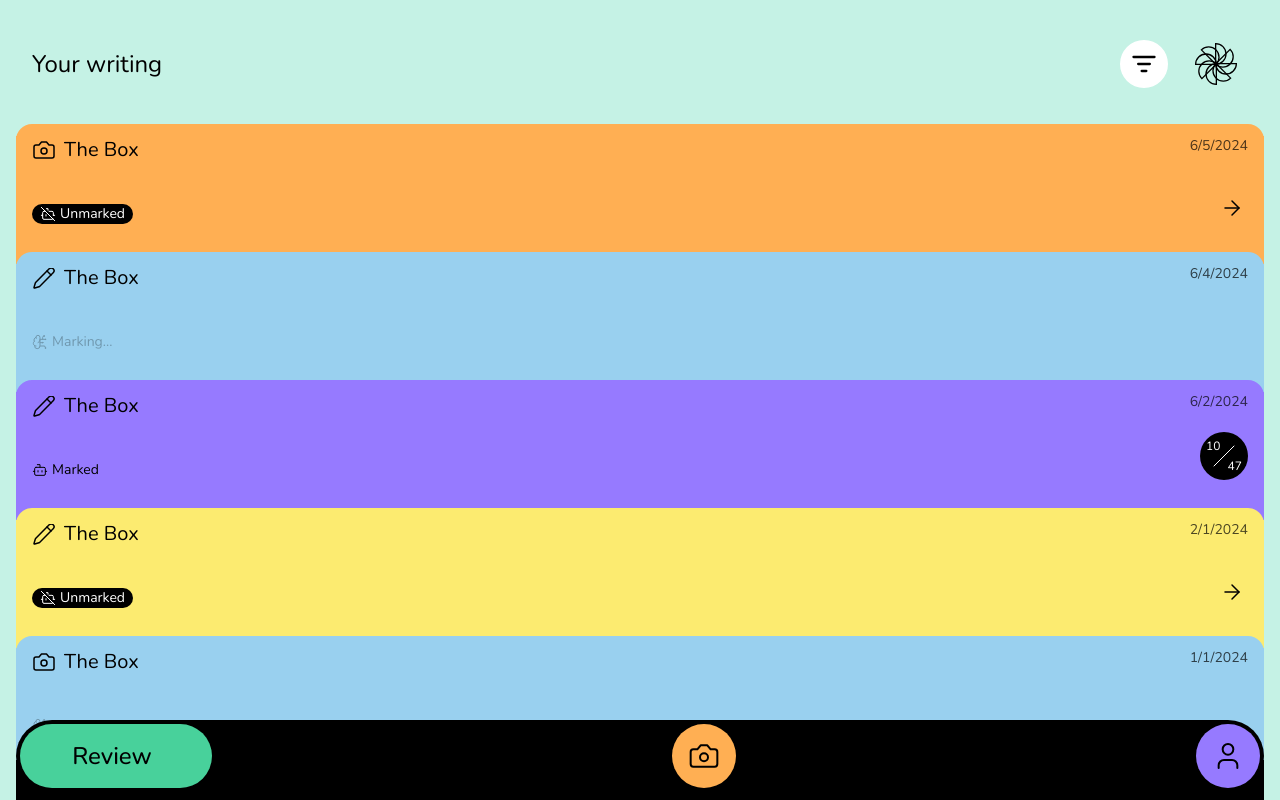
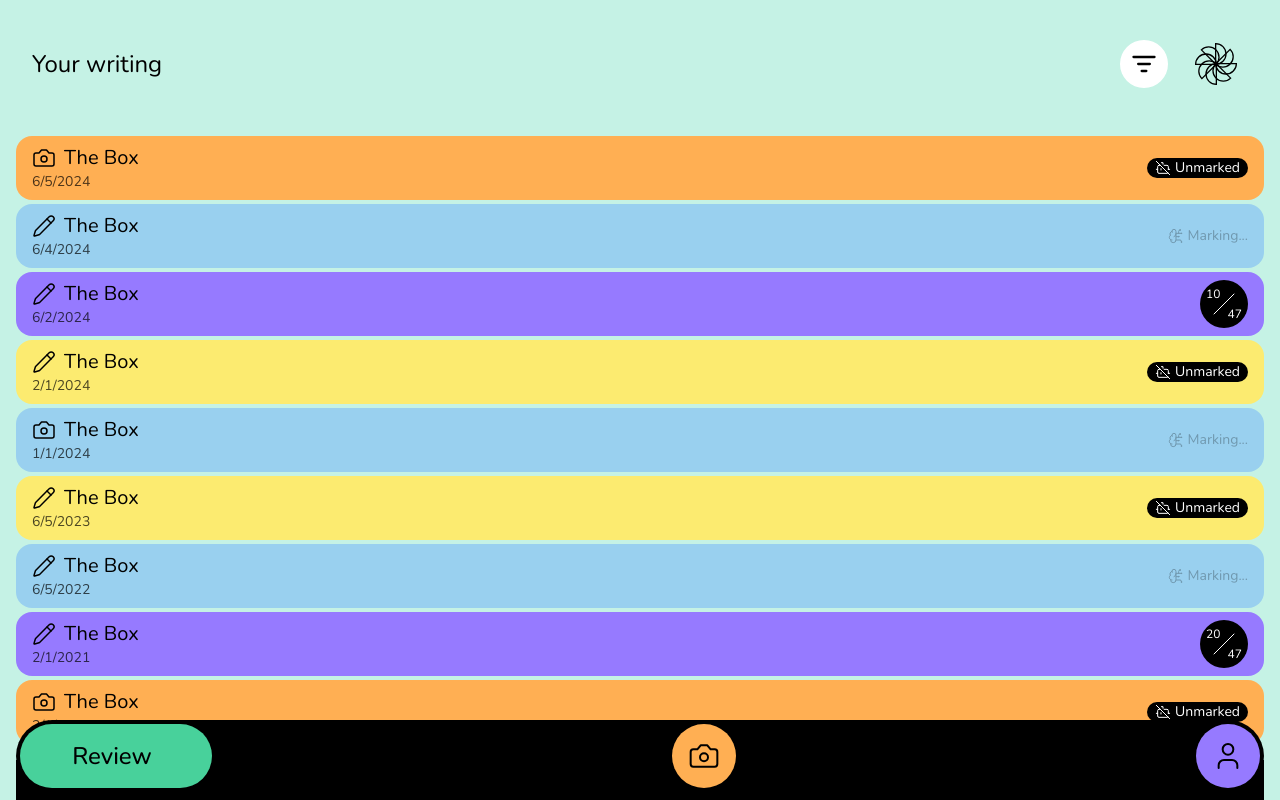
Before and after one commit to j-vanrav/markmywriting-next, a Next.js app: page / in a window 1280 px wide. Both pictures are taken after a click on the button 52 px from the left and 756 px from the top of the page. Built offline with nearby package versions, Linux system fonts and the light colour scheme.

Commit message:
animate select review card

```diff
--- a/components/review-page.tsx
+++ b/components/review-page.tsx
@@ -16,11 +16,11 @@ import {
   Squircle,
 } from "lucide-react";
 import React, { useEffect, useRef, useState } from "react";
-import { motion } from "framer-motion";
+import { AnimatePresence, LayoutGroup, motion } from "framer-motion";
 import { HapticsClick } from "@/lib/client-utils";
 import { useOnClickOutside } from "@/lib/hooks";
 import Decoration from "@/components/neobrutalist/decoration";
-import TapButton from "./tap-button";
+import TapButton, { tapButtonAttr } from "./tap-button";
 
 type CardColour = "yellow" | "orange" | "purple" | "green" | "blue";
 type MarkingStatus = "marked" | "marking" | "unmarked";
@@ -29,31 +29,23 @@ function ReviewCard({
   className,
   opts,
   trigger,
-  selected,
   ...args
 }: {
   colour: CardColour;
   className?: string;
   opts: ReviewCard;
   trigger: (id: string) => void;
-  selected: boolean;
   disabled?: boolean;
 }) {
-  const [pressed, setPressed] = useState(false);
   return (
+    <motion.div
+      layoutId={`review-card-${opts.id}`}
+      key={`review-card-${opts.id}`}
+      {...tapButtonAttr}
+      transition={{ damping: 30 }}
+    >
       <button
-      className={cn(
-        "translate-x-0 transition-all w-full z-50",
-        pressed && "scale-90 -translate-y-6",
-        selected && "-translate-y-12 scale-110 z-50",
-        className
-      )}
-      onPointerDown={() => setPressed(true)}
-      onPointerUp={() => setPressed(false)}
-      onPointerLeave={() => setPressed(false)}
-      onTouchStart={() => setPressed(true)}
-      onTouchCancel={() => setPressed(false)}
-      onTouchMove={() => setPressed(false)}
+        className={cn("translate-x-0 transition-all w-full z-50", className)}
         onClick={() => {
           HapticsClick();
           trigger(opts.id);
@@ -62,23 +54,14 @@ function ReviewCard({
       >
         <div
           className={cn(
-          "w-full h-4 rounded-t-2xl -translate-y-3 absolute left-0 right-0",
-          opts.marked === "unmarked" && "bg-nbyellow",
-          opts.marked === "unmarked" && opts.fromCamera && "bg-nborange",
-          opts.marked === "marking" && "bg-nbblue",
-          opts.marked === "marked" && "bg-nbpurple"
-        )}
-      />
-      <div
-        className={cn(
-          "w-full bg-nbyellow h-32 flex flex-col justify-between items-start pb-6 px-4",
+            "w-full bg-nbyellow h-16 flex flex-row justify-between items-center rounded-2xl p-4",
             opts.marked === "unmarked" && "bg-nbyellow",
             opts.marked === "unmarked" && opts.fromCamera && "bg-nborange",
             opts.marked === "marking" && "bg-nbblue",
             opts.marked === "marked" && "bg-nbpurple"
           )}
         >
-        <div className="flex flex-row justify-between w-full items-start">
+          <div className="flex flex-col justify-between w-full items-start">
             <div className="flex flex-row items-center gap-2 text-xl">
               {opts.fromCamera ? (
                 <Camera
@@ -100,13 +83,7 @@ function ReviewCard({
               {opts.creationDate.toLocaleDateString()}
             </span>
           </div>
-        <div className="flex flex-row justify-between w-full items-end gap-1 text-sm mb-4">
-          {opts.marked === "marked" && (
-            <div className="flex flex-row items-center gap-1">
-              <Bot absoluteStrokeWidth strokeWidth={1.5} className="size-4" />
-              Marked
-            </div>
-          )}
+          <div className="flex flex-row justify-between items-center gap-2 text-sm">
             {opts.marked === "unmarked" && (
               <div className="flex flex-row items-center gap-1 bg-black text-white rounded-full px-2">
                 <BotOff
@@ -127,8 +104,13 @@ function ReviewCard({
                 <span className="animate-pulse-strong">Marking...</span>
               </div>
             )}
+            {/* {opts.marked === "marked" && (
+            <div className="flex flex-row items-center gap-1 rounded-full bg-black text-white p-1">
+              <Bot absoluteStrokeWidth strokeWidth={1.5} className="size-6" />
+            </div>
+          )} */}
             {opts.marked === "marked" && (
-            <div className="relative bg-black rounded-full text-white size-12">
+              <div className="relative bg-black rounded-full text-white size-12 min-w-12 min-h-12">
                 <span className="absolute top-1.5 left-1.5 text-xs">
                   {opts.score}
                 </span>
@@ -137,44 +119,15 @@ function ReviewCard({
                   strokeWidth={1}
                   className="absolute top-1/2 left-1/2 -translate-x-1/2 -translate-y-1/2"
                 />
-              <span className="absolute bottom-1.5 right-1.5 text-xs">47</span>
-            </div>
-          )}
-          {opts.marked === "unmarked" && (
-            <div className="flex flex-row items-center justify-center rounded-full text-black size-8">
-              <ArrowRight
-                absoluteStrokeWidth
-                strokeWidth={1.5}
-                className="size-6"
-              />
+                <span className="absolute bottom-1.5 right-1.5 text-xs">
+                  47
+                </span>
               </div>
             )}
           </div>
-        {/* <span className="justify-self-end">200 words</span>
-        <div />
-        <div className="justify-self-end flex flex-row items-center gap-1 h-5">
-          {opts.fromCamera && (
-            <>
-              <Camera
-                absoluteStrokeWidth
-                strokeWidth={1.5}
-                className="size-5"
-              />
-              From camera
-            </>
-          )}
-        </div> */}
         </div>
-      <div
-        className={cn(
-          "w-full h-4 rounded-b-2xl -translate-y-1 absolute left-0 right-0",
-          opts.marked === "unmarked" && "bg-nbyellow",
-          opts.marked === "unmarked" && opts.fromCamera && "bg-nborange",
-          opts.marked === "marking" && "bg-nbblue",
-          opts.marked === "marked" && "bg-nbpurple"
-        )}
-      />
       </button>
+    </motion.div>
   );
 }
 
@@ -723,44 +676,41 @@ function SelectCardPage({
 
       <div
         className={cn(
-          "z-10 relative flex-col justify-center py-6 text-lg",
+          "z-10 flex flex-col justify-center py-6 text-lg gap-1 mb-16",
           selectedCard !== "0" && "z-30"
         )}
       >
-        {reviewCards.sort(sortFn).map((card) => {
+        <LayoutGroup>
+          <AnimatePresence>
+            {reviewCards
+              .sort(sortFn)
+              .filter((c) => c.id !== selectedCard)
+              .filter((c) => {
                 const markingFilter =
                   selectedTab === "all" ||
-            (selectedTab === "marking" && card.marked === "marking") ||
-            (selectedTab === "unmarked" && card.marked === "unmarked") ||
-            (selectedTab === "marked" && card.marked === "marked");
+                  (selectedTab === "marking" && c.marked === "marking") ||
+                  (selectedTab === "unmarked" && c.marked === "unmarked") ||
+                  (selectedTab === "marked" && c.marked === "marked");
                 const cameraFilter =
                   filterCamera === "all" ||
-            (filterCamera === "camera" && card.fromCamera) ||
-            (filterCamera === "written" && !card.fromCamera);
+                  (filterCamera === "camera" && c.fromCamera) ||
+                  (filterCamera === "written" && !c.fromCamera);
                 const visible = !showFilters || (markingFilter && cameraFilter);
+                return visible;
+              })
+              .map((card) => {
                 return (
-            <div
-              key={`reviewcard-${card.id}`}
-              className={cn(
-                "h-0 transition-all duration-700",
-                visible && "h-32",
-                !visible && "-translate-x-full opacity-0 pointer-events-none"
-              )}
-              aria-disabled={!visible}
-            >
                   <ReviewCard
+                    key={`k-review-card-${card.id}`}
                     colour={card.colour}
                     opts={card}
                     trigger={setSelectedCard}
-                selected={selectedCard === card.id}
-                disabled={!visible}
-                aria-disabled={!visible}
                     className="z-50"
-                // className={cn(visible ? "visible" : "invisible duration-0")}
                   />
-            </div>
                 );
               })}
+          </AnimatePresence>
+        </LayoutGroup>
       </div>
     </motion.div>
   );
@@ -774,21 +724,39 @@ export default function ReviewPage({
   disabled?: boolean;
 }) {
   const [selectedCard, setSelectedCard] = useState("0");
-  const [cardPage, setCardPage] = useState("0");
-  useEffect(() => {
-    setTimeout(() => setCardPage(selectedCard), 400);
-  }, [selectedCard]);
-  return cardPage !== "0" ? (
+  const reviewCard = reviewCards.find((c) => c.id === selectedCard);
+  return (
+    <LayoutGroup>
+      <AnimatePresence>
+        {selectedCard === "0" && (
+          <SelectCardPage
+            selectedCard={selectedCard}
+            setSelectedCard={setSelectedCard}
+            className={className as any}
+            disabled={disabled}
+          />
+        )}
+
+        {reviewCard && (
           <motion.div
             key="review-page"
             className={cn(
-        "w-screen h-full p-4 pb-14 overflow-y-scroll overflow-x-hidden",
+              "absolute w-screen h-screen p-4 pb-14 overflow-y-scroll overflow-x-hidden flex flex-col",
               className
             )}
-      initial={{ opacity: 0 }}
-      animate={{ opacity: 1 }}
-      exit={{ opacity: 0 }}
-      transition={{ duration: 0.4 }}
+            layout
+            initial={{
+              opacity: 0,
+            }}
+            animate={{
+              opacity: 1,
+            }}
+            exit={{
+              opacity: 0,
+              transition: {
+                duration: 0.05,
+              },
+            }}
           >
             <div className="flex flex-row items-center gap-4">
               <TapButton
@@ -800,17 +768,18 @@ export default function ReviewPage({
               </TapButton>
               <div className="relative mr-auto">
                 <h1 className="relative left-0 top-0 text-2xl mr-auto z-10">
-            Reviewing: {cardPage}
+                  Reviewing: {selectedCard}
                 </h1>
               </div>
             </div>
+            <ReviewCard
+              colour={reviewCard.colour}
+              opts={reviewCard}
+              trigger={() => {}}
+            />
           </motion.div>
-  ) : (
-    <SelectCardPage
-      selectedCard={selectedCard}
-      setSelectedCard={setSelectedCard}
-      className={className as any}
-      disabled={disabled}
-    />
+        )}
+      </AnimatePresence>
+    </LayoutGroup>
   );
 }
--- a/components/tap-button.tsx
+++ b/components/tap-button.tsx
@@ -3,12 +3,22 @@
 import { HapticsClick } from "@/lib/client-utils";
 import { HTMLMotionProps, motion } from "framer-motion";
 
+export const tapButtonAttr = {
+  whileHover: { scale: 1.2 },
+  whileTap: { scale: 0.9 },
+  transition: {
+    type: "spring",
+    stiffness: 400,
+    damping: 17,
+  },
+};
+
 export default function TapButton({
   onClick,
   className,
   children,
-  whileHover = { scale: 1.2 },
-  whileTap = { scale: 0.9 },
+  whileHover = tapButtonAttr.whileHover,
+  whileTap = tapButtonAttr.whileTap,
   transition,
   ...props
 }: React.ButtonHTMLAttributes<HTMLButtonElement> & HTMLMotionProps<"button">) {
@@ -24,9 +34,7 @@ export default function TapButton({
       whileHover={whileHover}
       whileTap={whileTap}
       transition={{
-        type: "spring",
-        stiffness: 400,
-        damping: 17,
+        ...tapButtonAttr.transition,
         ...transition,
       }}
       {...props}
```
Lines whose indentation alone changed are shown as unchanged.
